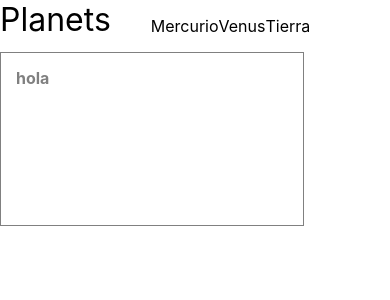
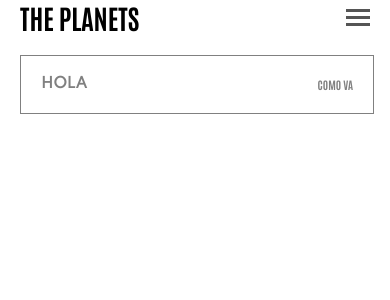
Before and after one commit to nicolino1/react-1-11, a React (Create React App) app: page / in a window 390 px wide. Shown: the top 300 px of the page. Built offline with nearby package versions, Linux system fonts and the light colour scheme.

Commit message:
feature/navbar + feature/cardinfo: components terminated

```diff
--- a/package.json
+++ b/package.json
@@ -3,6 +3,7 @@
   "version": "0.1.0",
   "private": true,
   "dependencies": {
+    "@fortawesome/fontawesome-free": "^5.15.4",
     "@testing-library/jest-dom": "^5.14.1",
     "@testing-library/react": "^11.2.7",
     "@testing-library/user-event": "^12.8.3",
--- a/src/App.js
+++ b/src/App.js
@@ -4,11 +4,11 @@ import CardInfo from './components/CardInfo/cardInfo';
 import Navbar from './components/Navbar/navbar';
 
 function App() {
-  const planetas = ["Mercurio", "Venus", "Tierra"]
+  const planetas = ["Mercury", "Venus", "Earth", "Mars", "Jupiter", "Saturn", "Uranus", "Neptune"]
 
   return (
     <div className="App">
-      <Navbar title="Planets" elements={planetas}/>
+      <Navbar title="The Planets" elements={planetas}/>
       <CardInfo title="hola" description="como va"/>
     </div>
   );
--- a/src/components/CardInfo/cardInfo.scss
+++ b/src/components/CardInfo/cardInfo.scss
@@ -1,10 +1,20 @@
+:root {
+   --ff-primary: 'Spartan', sans-serif;
+   --ff-secondary: 'Antonio', sans-serif;
+   --fs-100: 0.6875rem;
+   --fs-400: 0.875rem;
+   --fs-800: 2.5rem;
+   --fs-900: 5rem;
+ }
+
 .cardInfo {
     border: 1px solid grey;
-    width: 272px;
-    height: 127px;
+    width: 20%;
     font-weight: bold;
     text-align: start;
     padding: 15px 15px 30px;
+    margin: 20px;
+    text-transform: uppercase;
 
      h2, p {
         margin: 0;
@@ -14,11 +24,38 @@
      h2 {
         margin: 0 0 15px;
         color: gray;
-        font-size: 1rem;
+        font-size: var(--fs-400);
+        font-family: var(--ff-primary);
+
      };
 
      p {
-        color: white;
-        font-size: 3rem;
+        color: grey;
+        font-size: var(--fs-800);
+        font-family: var(--ff-secondary);
+
+        @media all and (min-width: 481px) and (max-width: 811px) {
+         font-size: var(--fs-400);
+       }
+
+       @media (max-width: 750px){
+         font-size: var(--fs-100);
+       }
+
+
      };
+
+     @media (max-width: 480px){
+      display: flex;
+      width: 80vw;
+      justify-content: space-between;
+      align-items: center;
+      padding: 20px;
+
+      h2 {
+         margin: 0;
+      }
+    }
+
+
 }
--- /dev/null
+++ b/src/components/Navbar/css/navbar.scss
@@ -0,0 +1,244 @@
+@import url('https://fonts.googleapis.com/css2?family=Spartan:wght@500&display=swap');
+@import url('https://fonts.googleapis.com/css2?family=Antonio:wght@700&display=swap');
+
+:root {
+    --blue-grey: #38384F;
+    --blue-dark: #070724;
+    --blue-light: #2d68f0;
+    --blue-lighter: #419EBB;
+    --cyan: #1ec2a4;
+    --grey: #838391;
+    --yellow: #EDA249;
+    --purple: #6f2ed6;
+    --red-light: #D14C32;
+    --red: #D83A34;
+    --orange: #CD5120;
+    --ff-primary: 'Spartan', sans-serif;
+    --ff-secondary: 'Antonio', sans-serif;
+    --fs-100: 0.6875rem;
+    --fs-400: 0.875rem;
+    --fs-800: 2.5rem;
+    --fs-900: 5rem;
+  }
+
+.navbar {
+    display: flex;
+    flex-wrap: wrap;
+    justify-content: space-between;
+    box-sizing: border-box;
+    border-bottom: 1px solid grey;
+    padding: 0 20px;
+
+    @media all and (min-width: 481px) and (max-width: 650px) {
+        flex-direction: column;
+        padding-top: 40px;
+        padding-bottom: 20px;
+        flex-wrap: nowrap;
+      }
+
+    align-items: center;
+    font-family: var(--ff-primary);
+
+    & > button, nav:last-child {
+        display: none;
+    }
+
+    @media  (max-width: 480px){
+        & nav:first-of-type {
+            display: none;
+        }
+
+        padding: 0;
+        border: none;
+
+        & > div {
+            padding: 0 20px;
+        }
+
+        & > button {
+            padding: 0 20px;
+            margin: 0;
+            border: none;
+            outline: none;
+            background-color: transparent;
+            cursor: pointer;
+            display: block;
+
+            & > div {
+                height: 17px;
+                    width: 24px;
+                    display: flex;
+                    align-items: center;
+                    justify-content: center;
+                    position: relative;
+
+                    & > div {
+                        width: 100%;
+                        height: 3px;
+                        background-color: #555;
+
+                        &::before {
+                            content: "";
+                            width: 100%;
+                            height: 3px;
+                            background-color: #555;
+                            position: absolute;
+                            bottom: 0;
+                            left: 0;
+                        }
+
+                        &::after {
+                            content: "";
+                            width: 100%;
+                            height: 3px;
+                            background-color: #555;
+                            position: absolute;
+                            top: 0;
+                            left: 0;
+                        }
+                    }
+
+
+            }
+        }
+
+        & > nav:last-child {
+            flex-basis: 100%;
+            padding-top: 40px;
+            background-color: var(--blue-dark);
+            min-height: 80vh;
+
+
+
+            &::before {
+                content: "";
+                position: absolute;
+                top: 90px;
+                left: 0;
+                width: 100%;
+                height: 1px;
+                background-color: rgba(151, 151, 151, 0.1);
+            }
+
+            & ul {
+                list-style: none;
+
+                & li:nth-child(1) a > span { background-color: var(--blue-lighter); };
+                & li:nth-child(2) a > span { background-color: var(--yellow); }
+                & li:nth-child(3) a > span { background-color: var(--purple); }
+                & li:nth-child(4) a > span { background-color: var(--red-light); }
+                & li:nth-child(5) a > span { background-color: var(--red); }
+                & li:nth-child(6) a > span { background-color: var(--orange); }
+                & li:nth-child(7) a > span { background-color: var(--cyan); }
+                & li:nth-child(8) a > span { background-color: var(--blue-lighter); }
+
+                & li {
+                    border-bottom: 1px solid rgba(151, 151, 151, 0.1);
+
+                    & a {
+                        padding: 15px 0;
+                        text-transform: uppercase;
+                        color: #fff;
+                        text-decoration: none;
+                        font-weight: 700;
+                        display: flex;
+
+                        & span {
+                            display: inline-block;
+                            width: 20px;
+                            height: 20px;
+                            border-radius: 50%;
+                            margin-right: 15px;
+                            align-self: flex-start;
+                        }
+
+                        & i {
+                            flex-grow: 1;
+                            display: flex;
+                            justify-content: flex-end;
+                            align-items: center;
+                            width: 20px;
+                            height: 20px;
+                            color: white;
+
+                        }
+                    }
+                }
+
+            }
+
+        }
+      }
+
+    & div {
+        font-family: var(--ff-secondary);
+        font-size: 1.7rem;
+        text-transform: uppercase;
+
+        @media all and  (min-width: 481px) and  (max-width: 650px){
+            margin-bottom: 30px;
+          }
+    }
+
+    & nav:first-of-type {
+
+        font-weight: bold;
+
+
+        & ul {
+            display: flex;
+            flex-wrap: wrap;
+
+            @media all and (min-width: 481px) and  (max-width: 650px) {
+                justify-content: center;
+
+
+              }
+
+
+
+            & li:nth-child(1) a::after { background-color: var(--blue-lighter); };
+            & li:nth-child(2) a::after { background-color: var(--yellow); }
+            & li:nth-child(3) a::after { background-color: var(--purple); }
+            & li:nth-child(4) a::after { background-color: var(--red-light); }
+            & li:nth-child(5) a::after { background-color: var(--red); }
+            & li:nth-child(6) a::after { background-color: var(--orange); }
+            & li:nth-child(7) a::after { background-color: var(--cyan); }
+            & li:nth-child(8) a::after { background-color: var(--blue-lighter); }
+
+            & li {
+                list-style: none;
+
+
+
+                & a {
+                    position: relative;
+                    display: block;
+                    cursor: pointer;
+                    padding: 30px 25px;
+                    text-transform: uppercase;
+                    font-size: 11px;
+                    text-decoration: none;
+                    color: var(--blue-grey);
+
+
+                    &::after {
+                        content: "";
+                        height: 3px;
+                        width: calc(100% - 25px);
+                        position: absolute;
+                        top: 0px;
+                        left: 25px;
+                        visibility: hidden;
+
+                    }
+
+
+                    &:hover::after {
+                        visibility: visible;
+                      }
+                }
+            }
+        }
+    }
+}
--- a/src/components/Navbar/navbar.js
+++ b/src/components/Navbar/navbar.js
@@ -1,10 +1,12 @@
-import React from 'react';
-import "./navbar.scss";
+import React , {useState} from 'react';
+import "./css/navbar.scss";
 
 const Navbar = (props) => {
     const { title, elements } = props;
+    const [isOpen, setIsOpen] = useState(false);
 
     return (
+
         <div className="navbar">
             <div>
                 {title}
@@ -14,7 +16,27 @@ const Navbar = (props) => {
                    {elements.map((element) => <li><a>{element}</a></li>)}
                 </ul>
             </nav>
+            <button id="hamburger" onClick={() => setIsOpen(!isOpen)}>
+                <div>
+                    <div>
+
+                    </div>
+                </div>
+            </button>
+            <nav id="lastnav" style={(isOpen) ? {display: "block"} : {display: "none"}}>
+                <ul>
+                {elements.map((element) =>
+                <li>
+                    <a>
+                        <span></span>
+                        {element}
+                        <i class="fas fa-chevron-right" alt></i>
+                    </a>
+                </li>)}
+                </ul>
+            </nav>
         </div>
+
     )
 }
 
--- a/src/components/Navbar/navbar.scss
+++ /dev/null
@@ -1,21 +0,0 @@
-.navbar {
-
-    display: flex;
-    justify-content: space-between;
-    & div {
-        flex-basis: 20%;
-        font-size: 2rem;
-    }
-
-    & nav {
-        flex-basis: 80%;
-
-        & ul {
-            display: flex;
-
-            & li {
-                list-style: none;
-            }
-        }
-    }
-}
```
Also changed, not shown: src/assets/chevron-right-solid.svg (added), 1 other file (tests, documents, lock files or other folders).
